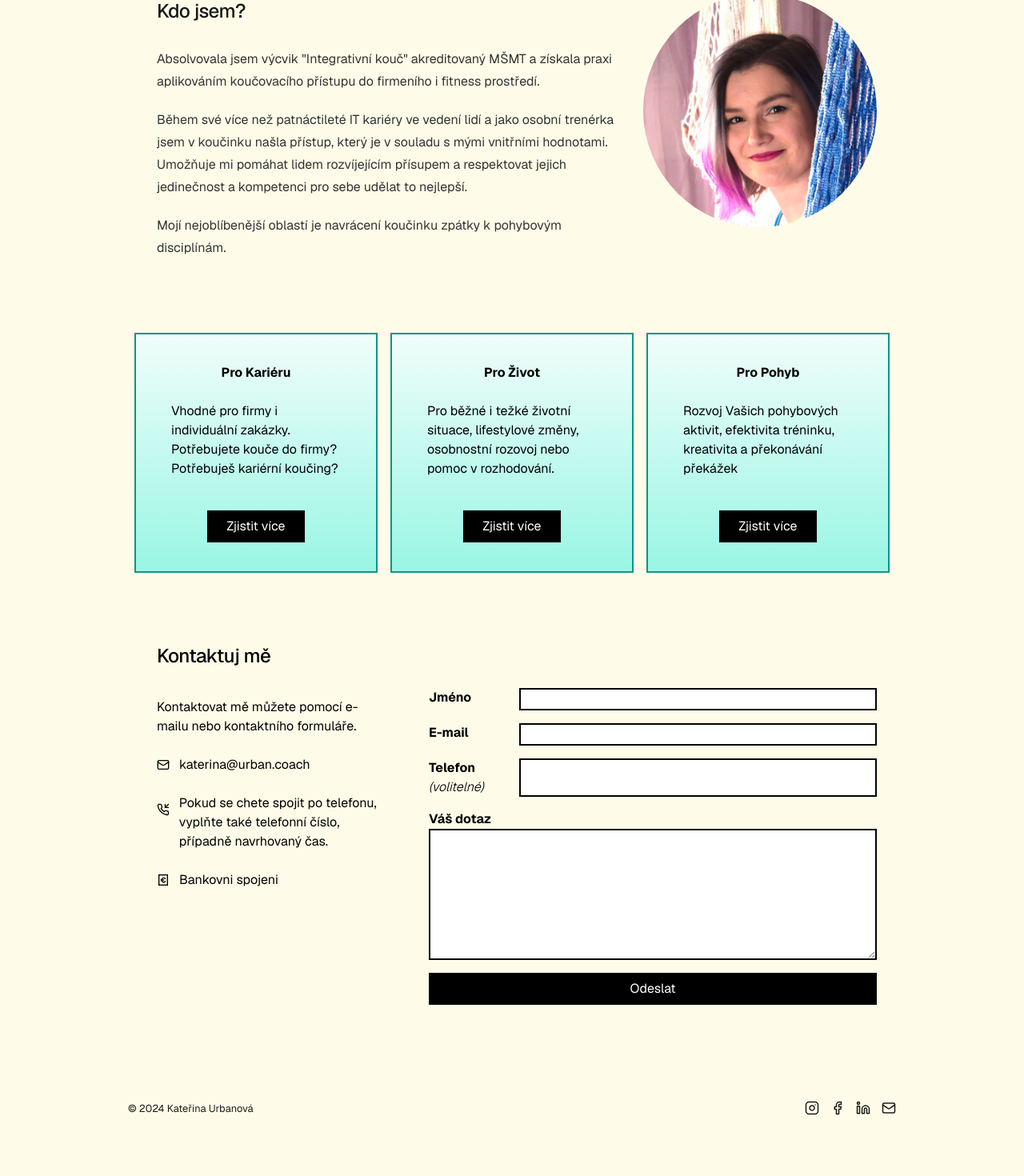
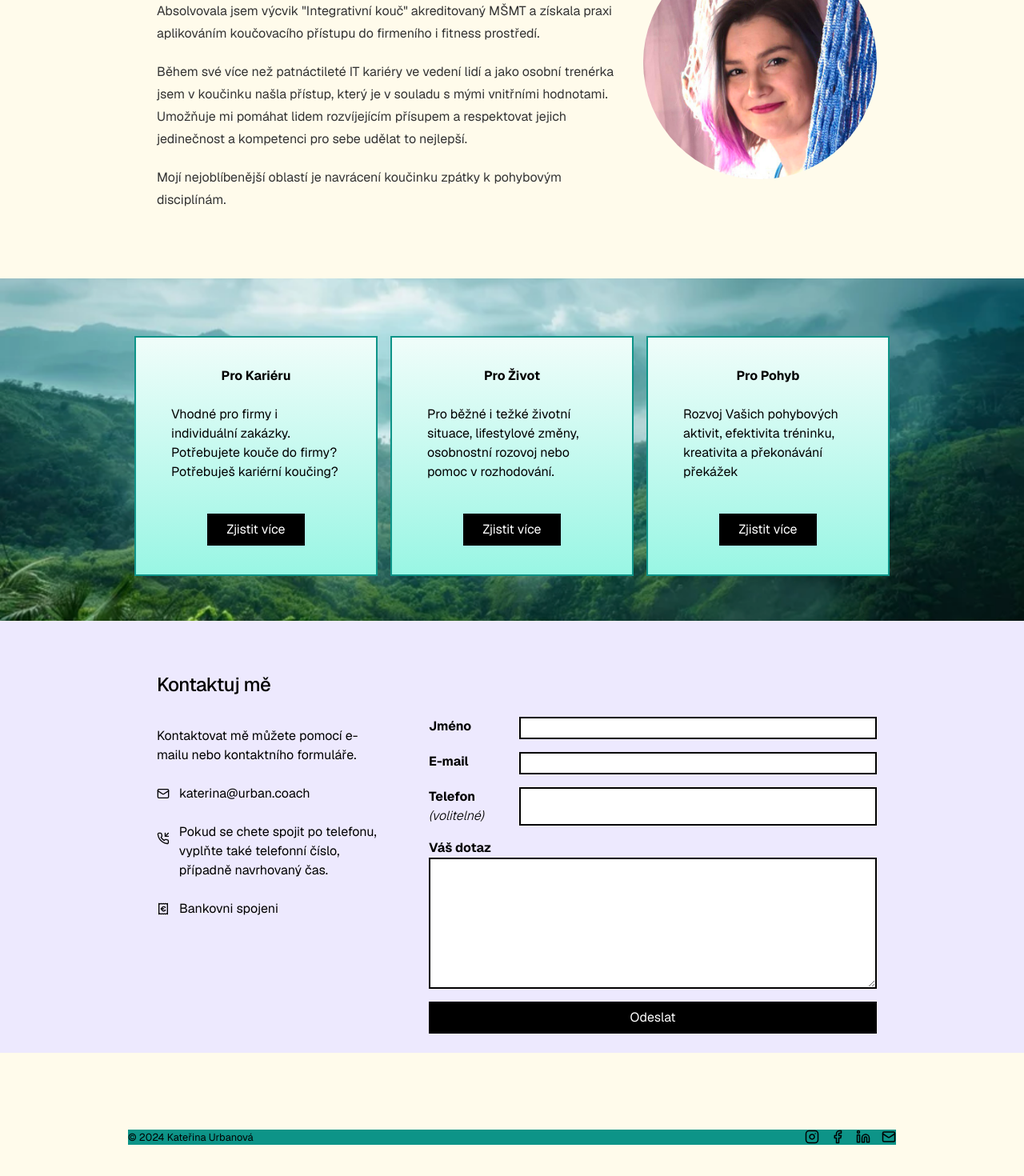
Before and after one commit to PetitSuave/suavecoachweb, a Next.js app: page / in a window 1280 px wide. Shown: the part 434-1904 px from the top of the page at 80% size. Built offline with nearby package versions, Linux system fonts and the light colour scheme.

Commit message:
more-bckgrounds- (#18)
* Added: tmp forest background

* Added: more backgrounds

```diff
--- a/app/components/footer.tsx
+++ b/app/components/footer.tsx
@@ -27,7 +27,7 @@ function SocialLinks() {
 
 export default function Footer() {
   return (
-    <small className="block lg:mt-24 mt-16 text-[#1C1C1C] dark:text-[#D4D4D4]">
+    <small className="block lg:mt-24 mt-16 bg-teal-600">
       <time>© {YEAR}</time>{" "}
       <a
         className="no-underline"
--- a/app/components/nav.tsx
+++ b/app/components/nav.tsx
@@ -7,7 +7,7 @@ const navItems = {
 
 export function Navbar() {
   return (
-    <nav className="lg:mb-16 mb-12 py-5 ">
+    <nav className="lg:mb-6 mb-3 py-5 ">
       <div className="flex flex-col md:flex-row md:items-center justify-between">
         <div className="flex items-center">
           <Link href="/" className="tracking-tight">
--- a/app/layout.tsx
+++ b/app/layout.tsx
@@ -74,7 +74,7 @@ export default function RootLayout({
                 title="JSON Feed"
             />
         </head>
-        <body className="antialiased flex flex-col items-center justify-center mx-auto mt-2 lg:mt-8 mb-20 lg:mb-40 bg-yellow-50">
+        <body className="antialiased flex flex-col items-center justify-center mx-auto mt-0 lg:mt-3 mb-20 lg:mb-40 bg-amber-50">
         <main className="flex-auto min-w-0 mt-2 md:mt-6 flex flex-col px-6 sm:px-4 md:px-0 max-w-[960px] w-full">
             <Navbar/>
             {children}
--- a/app/page.tsx
+++ b/app/page.tsx
@@ -28,7 +28,7 @@ export default function Page() {
             <section className="relative w-screen -ml-[calc(50vw-50%)]">
                 <Image
                     className="-z-10 object-center object-cover"
-                    src={"/photos/bg-flowers_big.JPG"} alt={"Something"} fill
+                    src={"/photos/bg-flowers_big.JPG"} alt={"Flowers"} fill
                 />
                 <div className="flex flex-col w-full max-w-[960px] mx-auto justify-center">
                     <p className="text-3xl leading-tight mt-12 mb-12 mx-9 text-white">
@@ -50,10 +50,14 @@ export default function Page() {
                                 }
                             </h1>
                             <p>
-                                Absolvovala jsem výcvik "Integrativní kouč" akreditovaný MŠMT a získala praxi aplikováním koučovacího přístupu do firmeního i fitness prostředí.
+                                Absolvovala jsem výcvik "Integrativní kouč" akreditovaný MŠMT a získala praxi
+                                aplikováním koučovacího přístupu do firmeního i fitness prostředí.
                             </p>
                             <p>
-                                Během své více než patnáctileté IT kariéry ve vedení lidí a  jako osobní trenérka jsem v koučinku našla přístup, který je v souladu s mými vnitřními hodnotami. Umožňuje mi pomáhat lidem rozvíjejícím přísupem a respektovat jejich jedinečnost a kompetenci  pro sebe udělat to nejlepší.
+                                Během své více než patnáctileté IT kariéry ve vedení lidí a jako osobní trenérka jsem v
+                                koučinku našla přístup, který je v souladu s mými vnitřními hodnotami. Umožňuje mi
+                                pomáhat lidem rozvíjejícím přísupem a respektovat jejich jedinečnost a kompetenci pro
+                                sebe udělat to nejlepší.
                             </p>
                             <p>
                                 Mojí nejoblíbenější oblastí je navrácení koučinku zpátky k pohybovým disciplínám.
@@ -68,16 +72,23 @@ export default function Page() {
                     </div>
                 </div>
             </section>
-            <section>
-                <div className="flex flex-col md:flex-row">
+            <section className="relative w-screen -ml-[calc(50vw-50%)] py-16">
+                <Image
+                    className="-z-10 object-center object-cover"
+                    src={"/photos/bg-forest-tmp.png"} alt={"Calm Forest"} fill
+                />
+                <div className="flex flex-col md:flex-row w-full max-w-[960px] mx-auto justify-center">
                     {cards.map(card => (
                         <div key={card.title} className="w-full md:w-1/3">
                             <OfferCard title={card.title} text={card.text} link={card.link}/>
                         </div>
                     ))}
                 </div>
+            </section>
+            <section className="relative w-screen -ml-[calc(50vw-50%)] bg-violet-100">
                 <div className="">
-                    <div className=" mt-24 md:ml-9 text-2xl font-medium tracking-tight">
+                    <div className="flex flex-col w-full max-w-[960px] mx-auto justify-center">
+                        <div className=" mt-16 md:ml-9 text-2xl font-medium tracking-tight">
                             Kontaktuj mě
                         </div>
                         <div className="flex mx-auto flex-col md:flex-row ">
@@ -89,7 +100,9 @@ export default function Page() {
                                     <LuMail className="mt-1 mr-3"/> katerina@urban.coach
                                 </p>
                                 <p className="mb-6 flex">
-                                <LuPhoneIncoming className="mr-3 size-10"/>  Pokud se chete spojit po telefonu, vyplňte také telefonní číslo, případně navrhovaný
+                                    <LuPhoneIncoming className="mr-3 size-10"/> Pokud se chete spojit po telefonu,
+                                    vyplňte
+                                    také telefonní číslo, případně navrhovaný
                                     čas.
                                 </p>
                                 <p className="mb-6 flex">
@@ -101,6 +114,7 @@ export default function Page() {
                             </div>
                         </div>
                     </div>
+                </div>
             </section>
         </div>
 );
```
Also changed, not shown: public/photos/bg-forest-tmp.png (added). Lines whose indentation alone changed are shown as unchanged.
